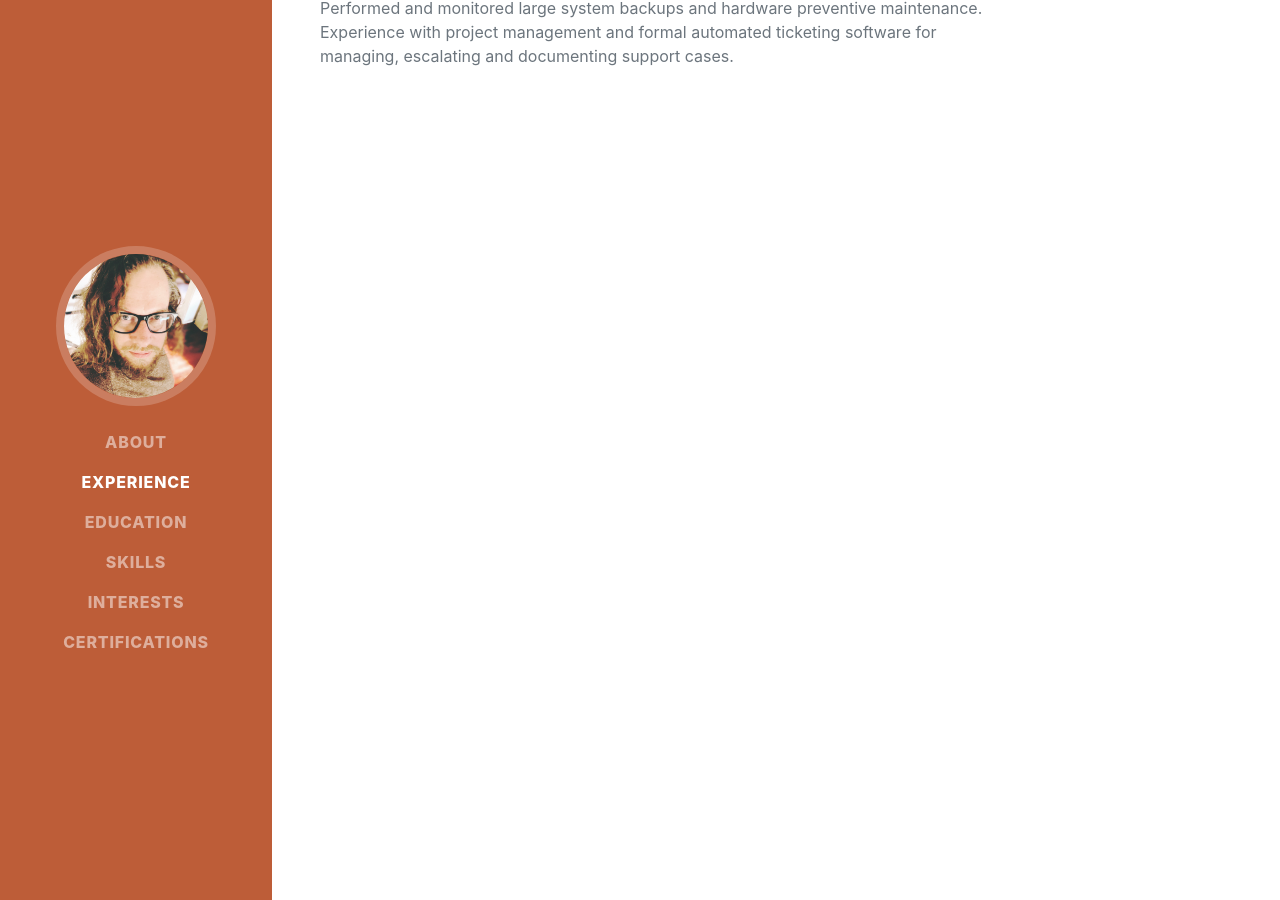
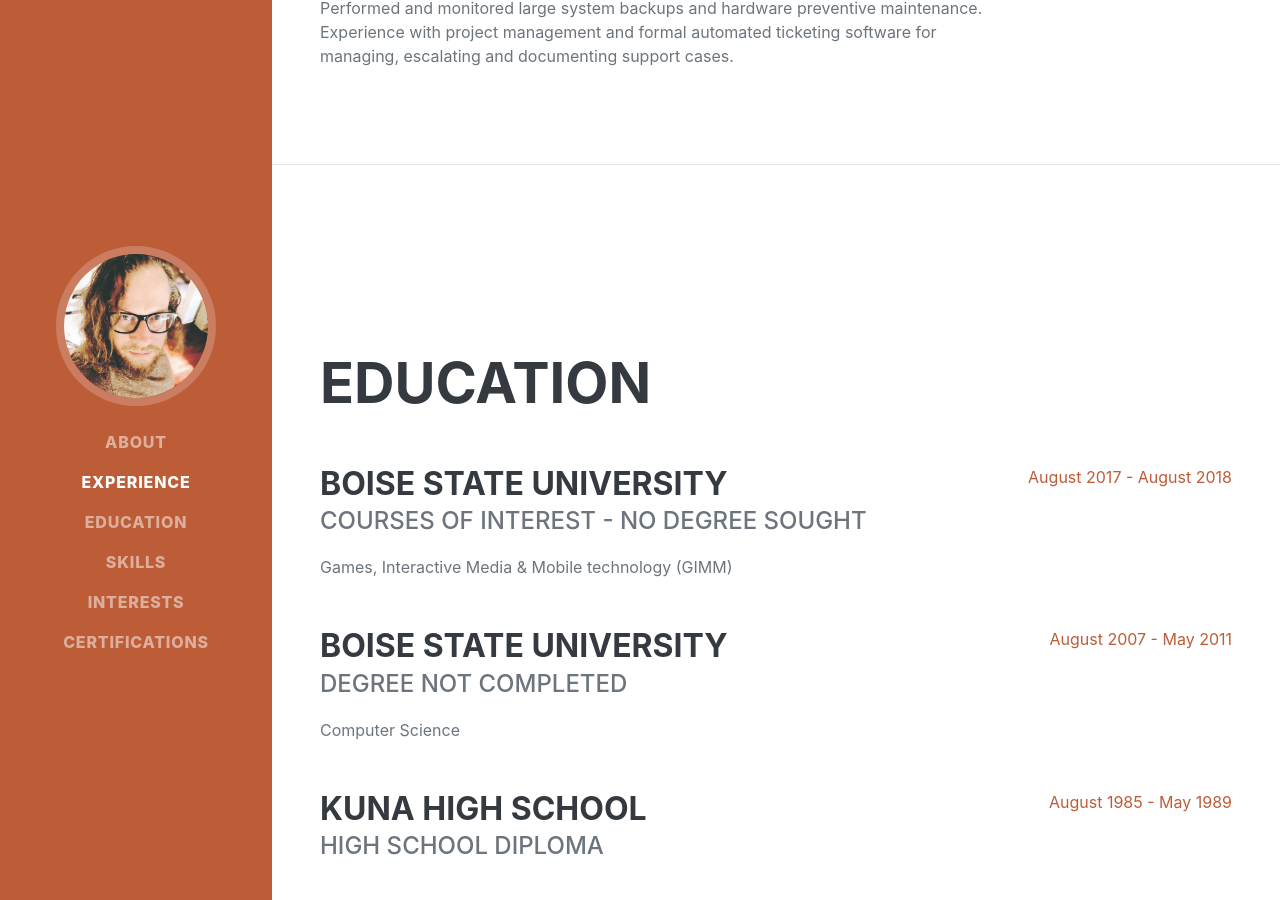
Before and after one commit to t0dd/t0dd.github.io, a Jekyll site: the page built from index.md, in a window 1280 px wide and 900 px high, scrolled down 2146 px. Built offline with Jekyll 4.4.1, drawn with Linux system fonts in a browser that asks for light colours; some web fonts are replaced.

Commit message:
Adding education

```diff
--- a/_layouts/default.html
+++ b/_layouts/default.html
@@ -104,6 +104,38 @@
                     </div>
                 </div>
             </section>
+            <hr class="m-0" />
+            <!-- Education-->
+            <section class="resume-section" id="education">
+                <div class="resume-section-content">
+                    <h2 class="mb-5">Education</h2>
+                    <div class="d-flex flex-column flex-md-row justify-content-between mb-5">
+                        <div class="flex-grow-1">
+                            <h3 class="mb-0">Boise State University</h3>
+                            <div class="subheading mb-3">Courses of interest - no degree sought</div>
+                            <div>Games, Interactive Media & Mobile technology (GIMM)</div>
+                        </div>
+                        <div class="flex-shrink-0"><span class="text-primary">August 2017 - August 2018</span></div>
+                    </div>
+                    <div class="d-flex flex-column flex-md-row justify-content-between mb-5">
+                        <div class="flex-grow-1">
+                            <h3 class="mb-0">Boise State University</h3>
+                            <div class="subheading mb-3">Degree not completed</div>
+                            <div>Computer Science</div>
+                        </div>
+                        <div class="flex-shrink-0"><span class="text-primary">August 2007 - May 2011</span></div>
+                    </div>
+
+                    <div class="d-flex flex-column flex-md-row justify-content-between">
+                        <div class="flex-grow-1">
+                            <h3 class="mb-0">Kuna High School</h3>
+                            <div class="subheading mb-3">High School Diploma</div>
+
+                        </div>
+                        <div class="flex-shrink-0"><span class="text-primary">August 1985 - May 1989</span></div>
+                    </div>
+                </div>
+            </section>
 
         </div>
 
```
